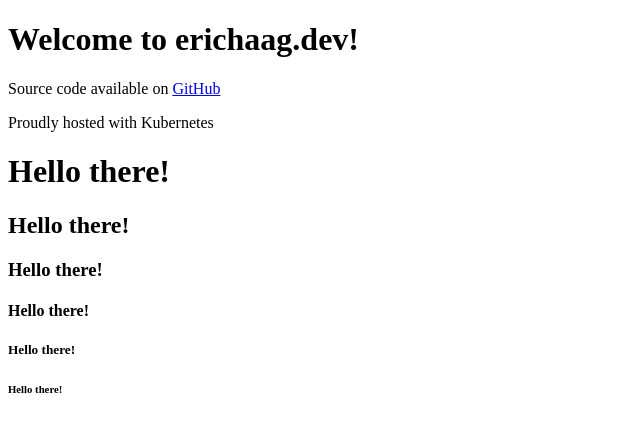
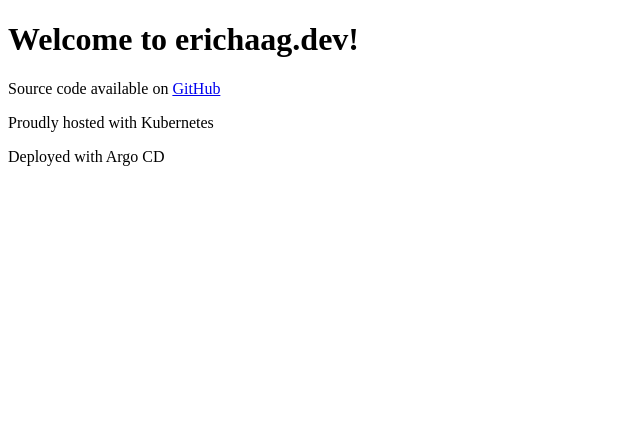
Before and after one commit to erichaagdev/erichaag.dev-archived, a plain HTML site: page public/index.html in a window 1280 px wide. Shown: the whole page, without its empty margins (0-640 px from the left). Drawn offline with Linux system fonts and the light colour scheme.

Commit message:
Add Argo CD

```diff
--- a/public/index.html
+++ b/public/index.html
@@ -7,11 +7,7 @@
 <h1>Welcome to erichaag.dev!</h1>
 <p>Source code available on <a href="https://github.com/erichaagdev/erichaag.dev">GitHub</a></p>
 <p>Proudly hosted with Kubernetes</p>
-    <h1>Hello there!</h1>
-    <h2>Hello there!</h2>
-    <h3>Hello there!</h3>
-    <h4>Hello there!</h4>
-    <h5>Hello there!</h5>
-    <h6>Hello there!</h6>
+<p>Deployed with Argo CD</p>
+<p></p>
 </body>
 </html>
```
Lines whose indentation alone changed are shown as unchanged.
